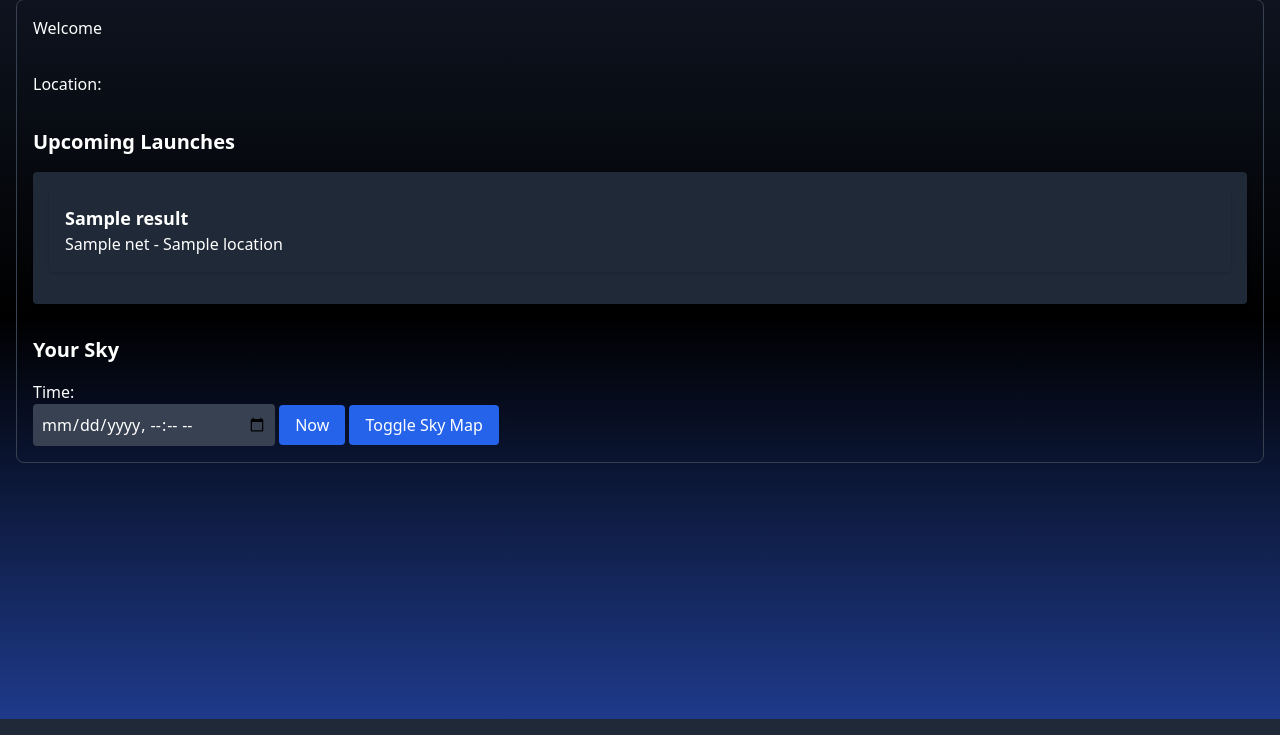
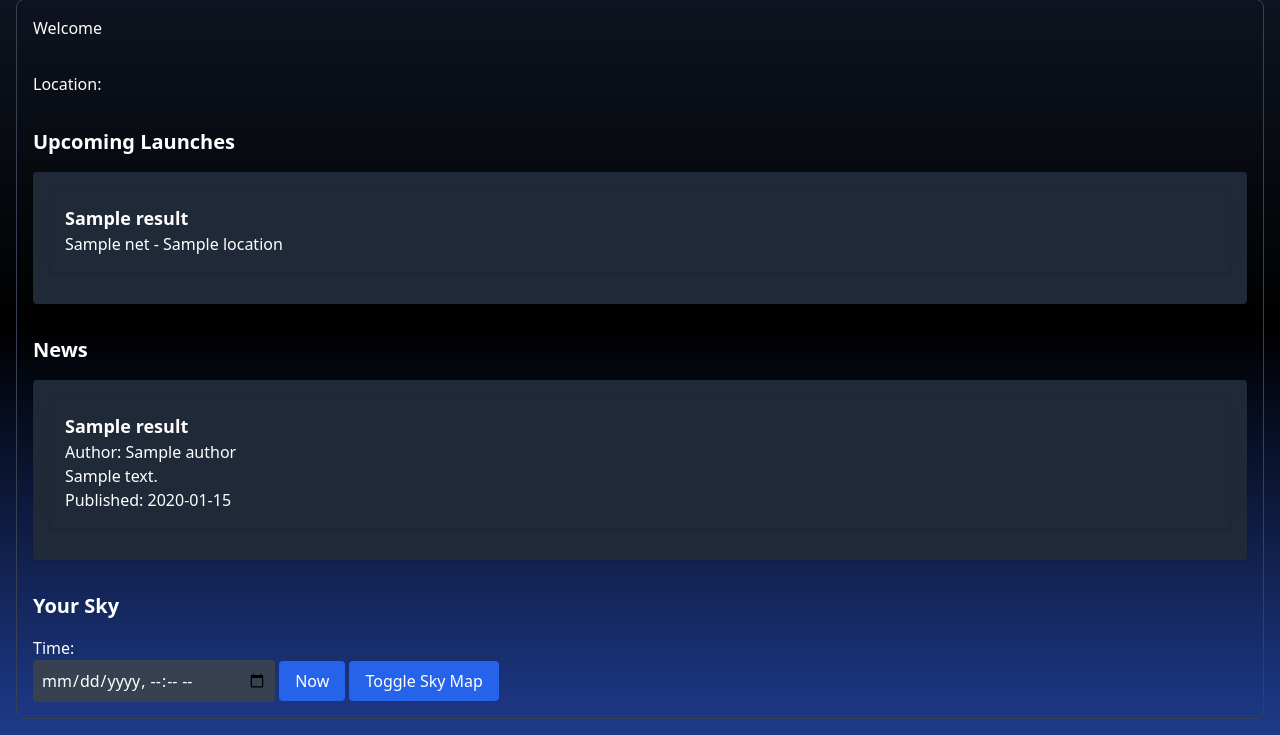
Before and after one commit to healey-o/12-SE-space-centre, a Flask app: page / in a window 1280 px wide. Shown: the part 81-816 px from the top of the page. Run offline with Flask 3, Linux system fonts and the light colour scheme; a database or web service that is not in the repository returns one stand-in record (values such as "Sample title"); data that the repository does not hold is empty; some libraries are stand-ins or nearby versions.

Commit message:
Debugging caching systems and news

```diff
--- a/app.py
+++ b/app.py
@@ -26,6 +26,13 @@ def next_launch():
 
     return render_template("partials/launch_card.html", launches=launches, success=success)
 
+#API call for 5 recent news articles
+@app.route("/api/news")
+def news():
+    news, success = get_news()
+
+    return render_template("partials/news_card.html", news=news, success=success)
+
 #More information about a specific launch
 @app.route("/launch/<launch_id>")
 def launch_details(launch_id):
@@ -39,32 +46,68 @@ def get_launches(quantity:int=5):
     launches = cache.get("launches")
     if launches == None:
         # Fetch from API if not cached
-        launch_response = requests.get(f"https://ll.thespacedevs.com/2.3.0/launches/upcoming/?limit={quantity}")
-        if launch_response.ok:
-            launches = launch_response.json()["results"]
-            for launch in launches:
-                cache.set(f"launch_{launch['id']}", launch)
-            success = True
+        try:
+            launch_response = requests.get(f"https://ll.thespacedevs.com/2.3.0/launches/upcoming/?limit={quantity}")
+            if launch_response.ok:
+                launches = launch_response.json()["results"]
+                launches = {launch['id']: launch for launch in launches}
+                cache.set("launches", launches)
+                success = True
+        except requests.exceptions.SSLError: #Catch errors due to school network not liking me
+            success = False
+
     else:
         success = True
+
+    if launches != None:
+        launches = [launches[launch_id] for launch_id in launches]
 
     return launches, success
 
 def get_launch_details(launch_id:int):
     success = False
     #Prevent too many API calls from being sent using caching
-    launch = cache.get(f"launch_{launch_id}")
-    if not launch:
+    launches = cache.get("launches")
+    if not launch_id in launches.keys():
         # Fetch from API if not cached
-        launch_response = requests.get(f"https://ll.thespacedevs.com/2.3.0/launches/{launch_id}/")
-        if launch_response.ok:
-            launch = launch_response.json()
-            cache.set(f"launch_{launch_id}", launch)  # Cache the launch details
-            success = True
+        try:
+            launch_response = requests.get(f"https://ll.thespacedevs.com/2.3.0/launches/{launch_id}/")
+            if launch_response.ok:
+                launch = launch_response.json()
+                launches = cache.get("launches")
+                launches[launch['id']] = launch  # Update the cached launches with the new launch details
+                cache.set("launches", launches)
+                success = True
+        except requests.exceptions.SSLError:
+            success = False
     else:
+        launch = launches[launch_id]
         success = True
 
     return launch, success
 
+def get_news(quantity:int=5):
+    success = False
+    #Prevent too many API calls from being sent using caching
+    news = cache.get("news")
+    if news == None:
+        # Fetch from API if not cached
+        try:
+            news_response = requests.get(f"https://api.spaceflightnewsapi.net/v4/articles/?limit={quantity}")
+            if news_response.ok:
+                news = news_response.json()["results"]
+                news = {article['id']: article for article in news}
+                cache.set("news", news)
+                success = True
+        except requests.exceptions.SSLError:
+            success = False
+    else:
+        success = True
+
+    if news != None:
+        news = [news[article_id] for article_id in news]
+
+    return news, success
+
 if __name__ == "__main__":
     app.run(debug=True)
--- a/templates/index.html
+++ b/templates/index.html
@@ -15,6 +15,13 @@
         <h2 class="text-xl font-semibold mb-4">Upcoming Launches</h2>
         <div hx-get="/api/next-launch" hx-trigger="load" hx-target="#launch-card" class="bg-gray-800 p-4 rounded shadow">
             <div id="launch-card">Loading launches...</div>
+        </div>
+    </section>
+
+    <section>
+        <h2 class="text-xl font-semibold mb-4">News</h2>
+        <div hx-get="/api/news" hx-trigger="load" hx-target="#news-card" class="bg-gray-800 p-4 rounded shadow">
+            <div id="news-card">Loading news...</div>
         </div>
     </section>
 
--- a/templates/layout.html
+++ b/templates/layout.html
@@ -3,9 +3,10 @@
     <head>
         <meta charset="UTF-8">
         <title>The Space Centre: {% block title %}{% endblock %}</title>
-        <script src="https://cdn.tailwindcss.com"></script> <!-- Scripts need to be downloaded before final release -->
+        <script src="https://cdn.tailwindcss.com"></script> <!-- Scripts need to be downloaded before final release, not just implemented as it is not yet certain exactly what needs to be installed -->
         <script src="https://unpkg.com/alpinejs" defer></script>
         <script src="https://unpkg.com/htmx.org@1.9.10" defer></script>
+        <!-- CSP currently not here, will need to be added after the above scripts are downloaded -->
     </head>
 
     <body class="bg-gradient-to-t from-blue-900 via-black to-gray-900 text-white font-sans min-h-screen flex flex-col">
--- a/templates/partials/launch_card.html
+++ b/templates/partials/launch_card.html
@@ -1,13 +1,14 @@
-{% for launch in launches %}
+{% if success == false %}
+    <div class="bg-red-500 text-white p-4 rounded shadow mb-4">
+        <p>Launch data could not be accessed at this time. Please try again later.</p>
+    </div>
+{% else %}
+    {% for launch in launches %}
     <a href="/launch/{{ launch.id }}" class="block">
         <div class="bg-gray-800 p-4 rounded shadow mb-4">
             <h3 class="text-lg font-bold">{{ launch.name }}</h3>
             <p>{{ launch.net }} - {{ launch.pad.location.name }}</p>
         </div>
     </a>
-{% endfor %}
-{% if success == false %}
-    <div class="bg-red-500 text-white p-4 rounded shadow mb-4">
-        <p>Launch data could not be accessed at this time. Please try again later.</p>
-    </div>
+    {% endfor %}
 {% endif %}
--- a/templates/partials/news_card.html
+++ b/templates/partials/news_card.html
@@ -0,0 +1,19 @@
+{% if success == false %}
+    <div class="bg-red-500 text-white p-4 rounded shadow mb-4">
+        <p>News could not be accessed at this time. Please try again later.</p>
+    </div>
+{% else %}
+    {% for article in news %}
+    <a href="{{ article.url }}" class="block"> <!-- Security - Need to make sure links aren't dodgy -->
+        <div class="bg-gray-800 p-4 rounded shadow mb-4">
+            <h3 class="text-lg font-bold">{{ article.title }}</h3>
+            <p>Author: {% for author in article.authors %}
+                            {{ author.name }}{% if not loop.last %}, {% endif %}
+                        {% endfor %}
+            </p>
+            <p>{{ article.summary }}</p>
+            <p>Published: {{ article.published_at[:10] }}</p>
+        </div>
+    </a>
+    {% endfor %}
+{% endif %}
```
